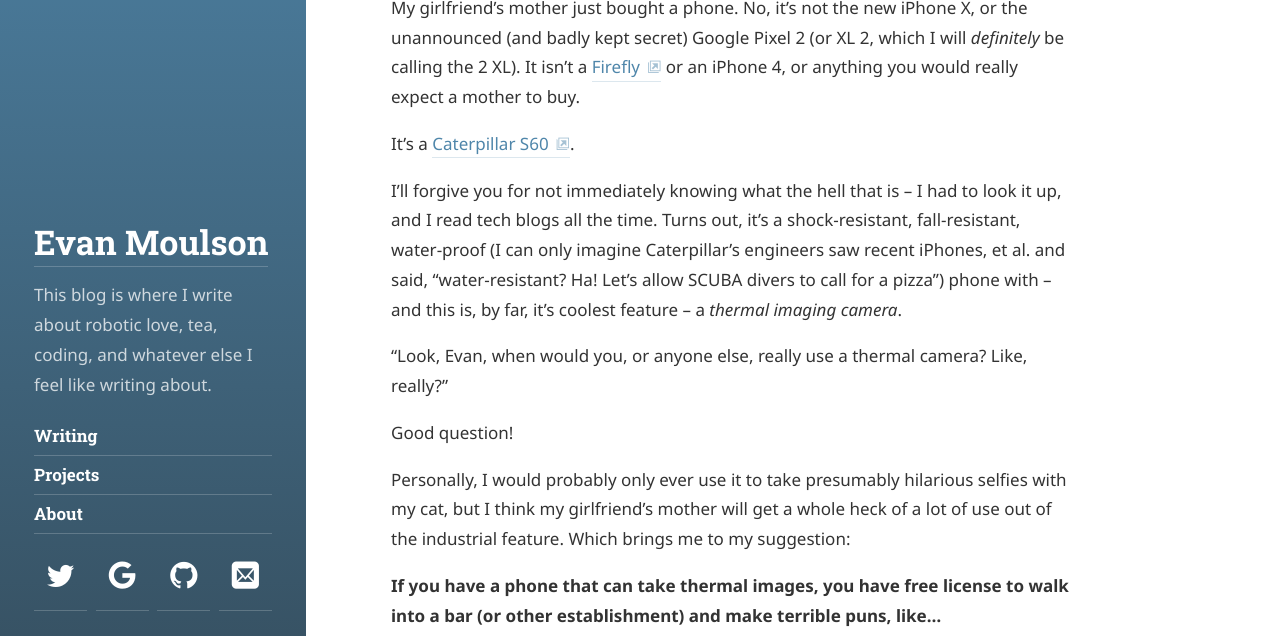
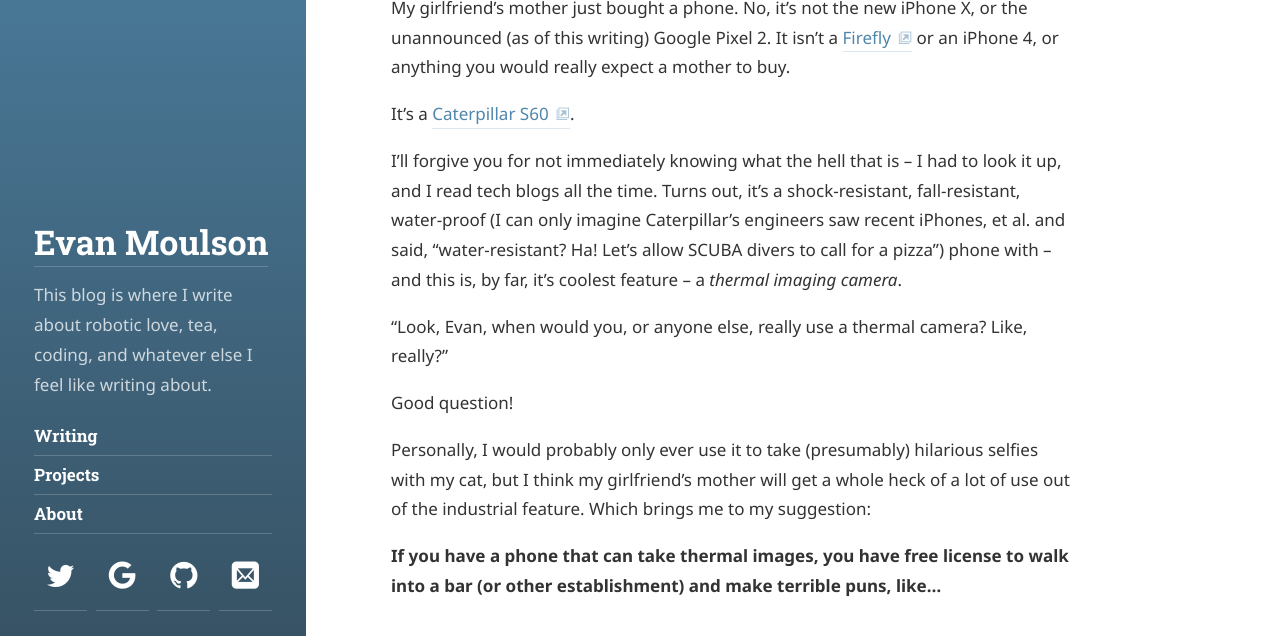
Before and after one commit to emoulson/emoulson.github.io, a Jekyll site: the page built from _posts/2017-09-16-whos-hot-in-this-bar.md, in a window 1280 px wide and 900 px high, scrolled down 216 px, cut to the strip 264-900 px from the top of the window. Built offline with Jekyll 4.4.1, drawn with Linux system fonts in a browser that asks for light colours; some web fonts are replaced.

Commit message:
thermal phone post update again

```diff
--- a/_posts/2017-09-16-whos-hot-in-this-bar.md
+++ b/_posts/2017-09-16-whos-hot-in-this-bar.md
@@ -8,7 +8,7 @@ author: evan
 
 ![Evan and kitty through a thermal filter](https://i.imgur.com/IcaY9Dp.jpg){:width="50%"}
 
-My girlfriend's mother just bought a phone. No, it's not the new iPhone X, or the unannounced (and badly kept secret) Google Pixel 2 (or XL 2, which I will _definitely_ be calling the 2 XL). It isn't a [Firefly](http://www.toptenreviews.com/mobile/phones/best-emergency-cell-phones/firefly-glowphone-review/) or an iPhone 4, or anything you would really expect a mother to buy.
+My girlfriend's mother just bought a phone. No, it's not the new iPhone X, or the unannounced (as of this writing) Google Pixel 2. It isn't a [Firefly](http://www.toptenreviews.com/mobile/phones/best-emergency-cell-phones/firefly-glowphone-review/) or an iPhone 4, or anything you would really expect a mother to buy.
 
 It's a [Caterpillar S60](https://www.cnet.com/products/cat-s60/).
 
@@ -18,8 +18,8 @@ I'll forgive you for not immediately knowing what the hell that is -- I had to l
 
 Good question!
 
-Personally, I would probably only ever use it to take presumably hilarious selfies with my cat, but I think my girlfriend's mother will get a whole heck of a lot of use out of the industrial feature. Which brings me to my suggestion:
+Personally, I would probably only ever use it to take (presumably) hilarious selfies with my cat, but I think my girlfriend's mother will get a whole heck of a lot of use out of the industrial feature. Which brings me to my suggestion:
 
 **If you have a phone that can take thermal images, you have free license to walk into a bar (or other establishment) and make terrible puns, like...**
 
-> ## "So, who's the hottest person in here?"
+## "So, who's the hottest person in here?"
```
